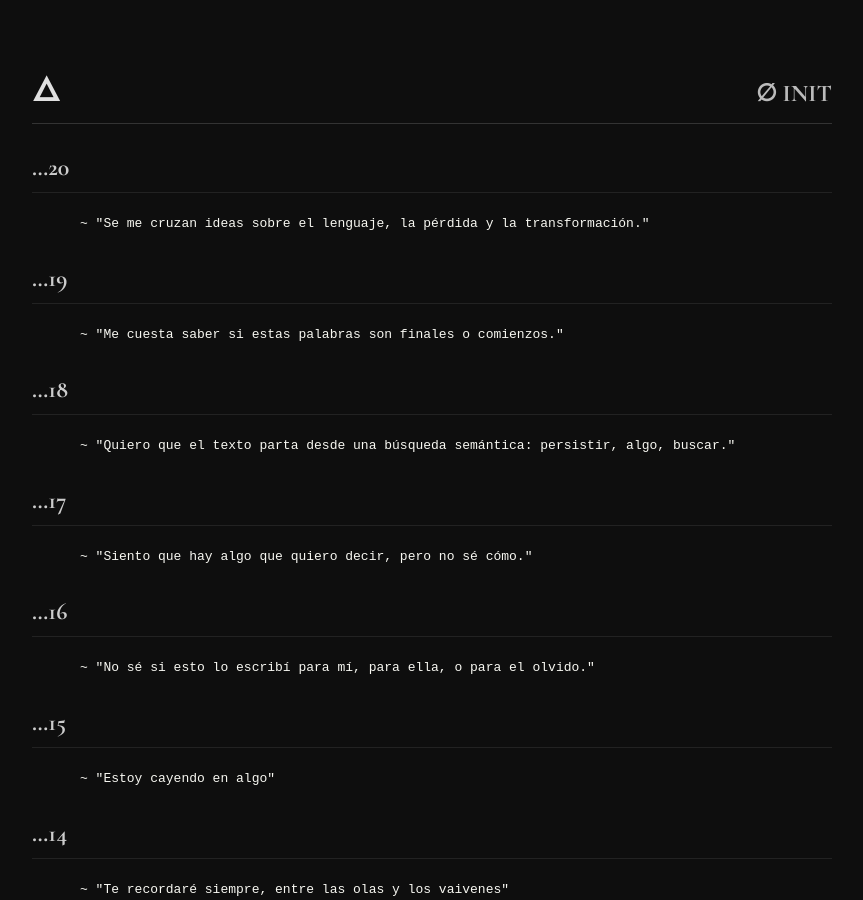
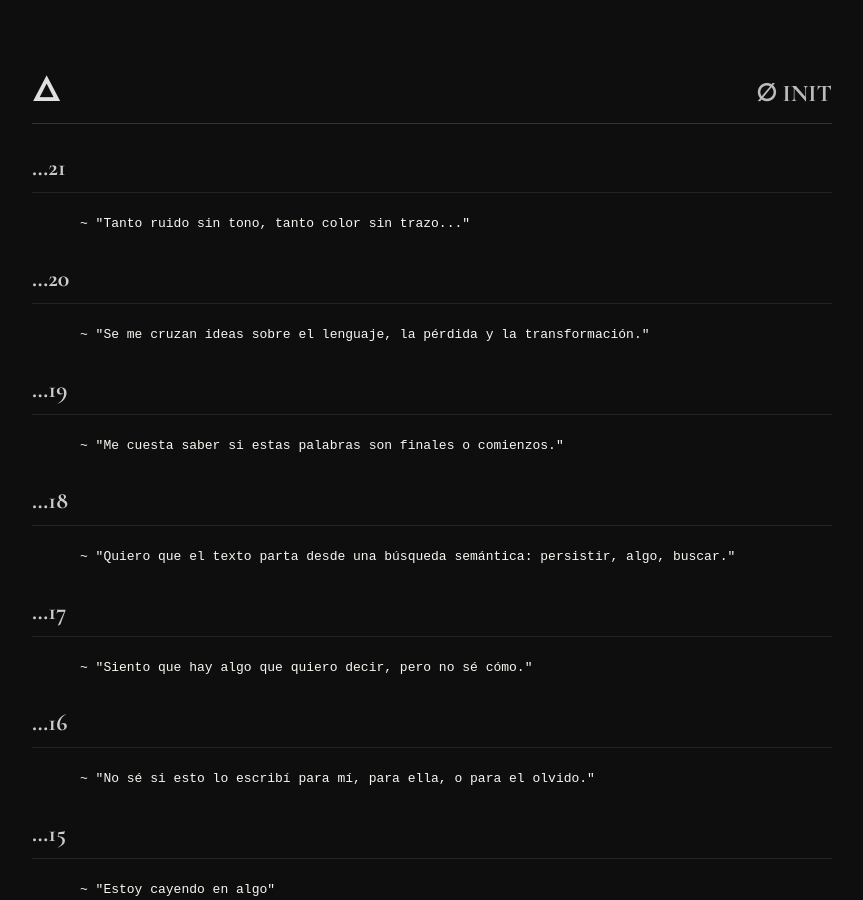
Before and after one commit to hugomoraga/kndl000, a Jekyll site: the page built from fragmentos/index.md, in a window 1280 px wide and 900 px high. Shown: the whole window, without its empty margins (208-1071 px from the left). Built offline with Jekyll 4.4.1, drawn with Linux system fonts in a browser that asks for light colours.

Commit message:
Update fragmentos.yml

```diff
--- a/_data/fragmentos.yml
+++ b/_data/fragmentos.yml
@@ -1,3 +1,5 @@
+- - "Tanto ruido sin tono, tanto color sin trazo..."
+
 - - "Se me cruzan ideas sobre el lenguaje, la pérdida y la transformación."
 
 - - "Me cuesta saber si estas palabras son finales o comienzos."
```
